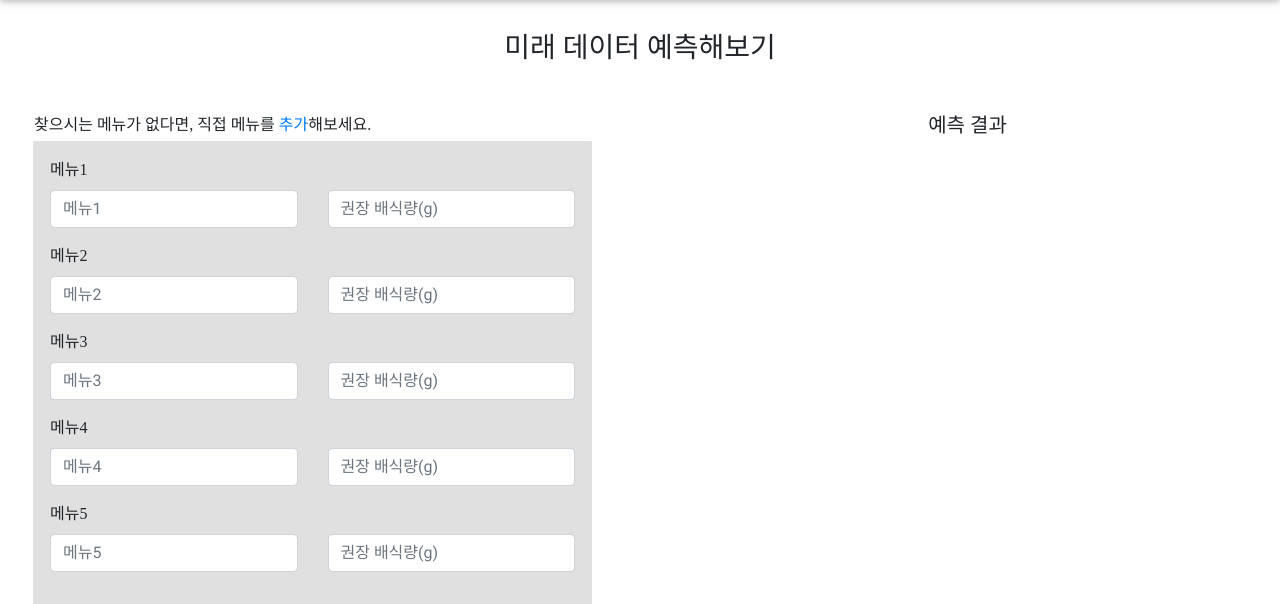
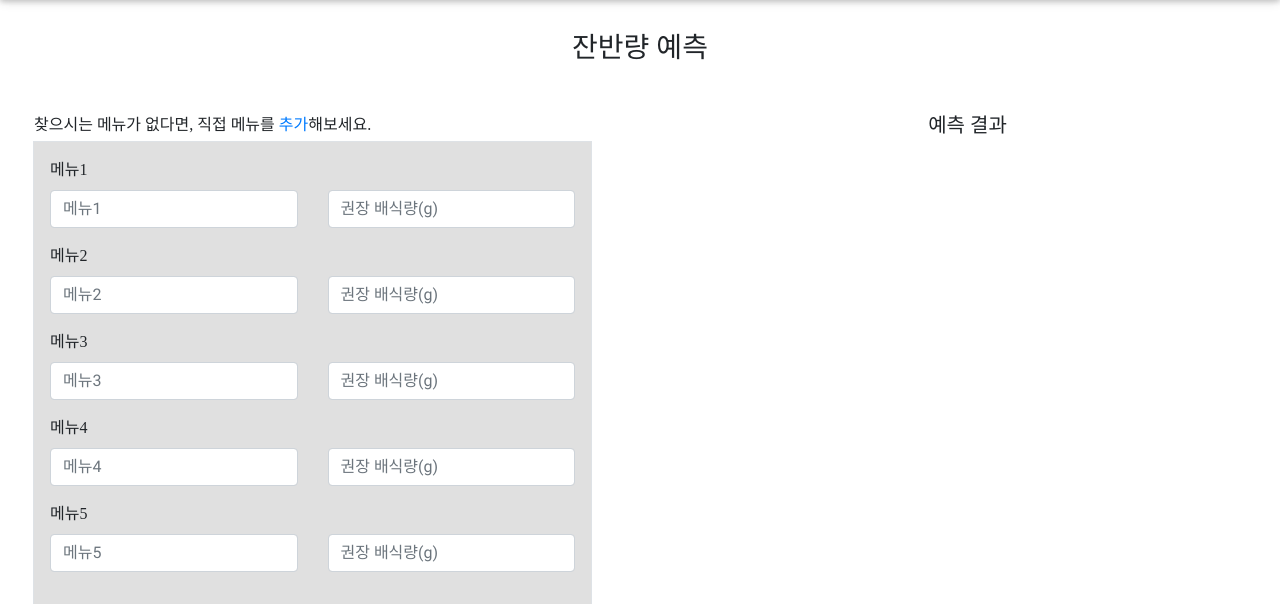
Before and after one commit to yds9744/ML-predict-leftover, a Flask app: page /predict in a window 1280 px wide. Shown: the part 66-670 px from the top of the page. Run offline with Flask 2, Linux system fonts and the light colour scheme; data that the repository does not hold is empty; parts of the project's set-up code (start-up, migrations or seed data) failed here and were passed over; some libraries are stand-ins or nearby versions; some web fonts are replaced.

Commit message:
Update predict html tag

```diff
--- a/templates/predict.html
+++ b/templates/predict.html
@@ -83,7 +83,7 @@ active
       <!--Section: Main features & Quick Start-->
       <section>
 
-        <h3 class="h3 text-center mb-5" style="font-family: 'Nanum Barun Gothic'">미래 데이터 예측해보기</h3>
+        <h3 class="h3 text-center mb-5" style="font-family: 'Nanum Barun Gothic'">잔반량 예측</h3>
 
         <!--Grid row-->
         <div class="row wow fadeIn">
```
